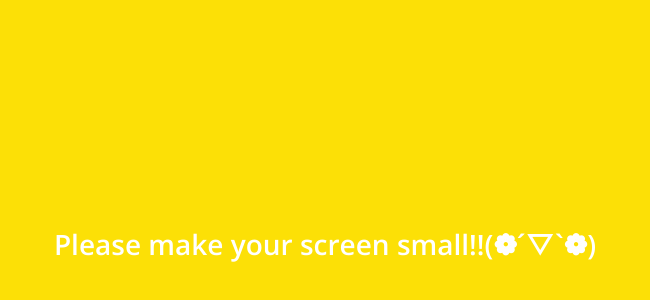
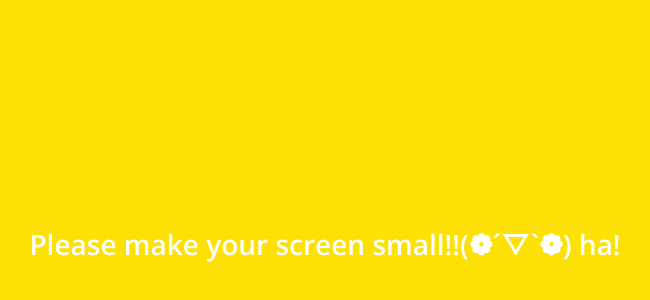
Before and after one commit to jeidiiy/Kokoa-Challenge_Graduation-work, a plain HTML site: page index.html in a window 1280 px wide. Shown: the part 156-456 px from the top of the page, without its empty margins (315-965 px from the left). Drawn offline with nearby package versions, Linux system fonts and the light colour scheme.

Commit message:
Added ha!

```diff
--- a/index.html
+++ b/index.html
@@ -152,7 +152,7 @@
     </nav>
     <div class="bigScreen">
       <span class="bigScreen__text"
-        >Please make your screen small!!(❁´▽`❁)</span
+        >Please make your screen small!!(❁´▽`❁) ha!</span
       >
     </div>
   </body>
```
